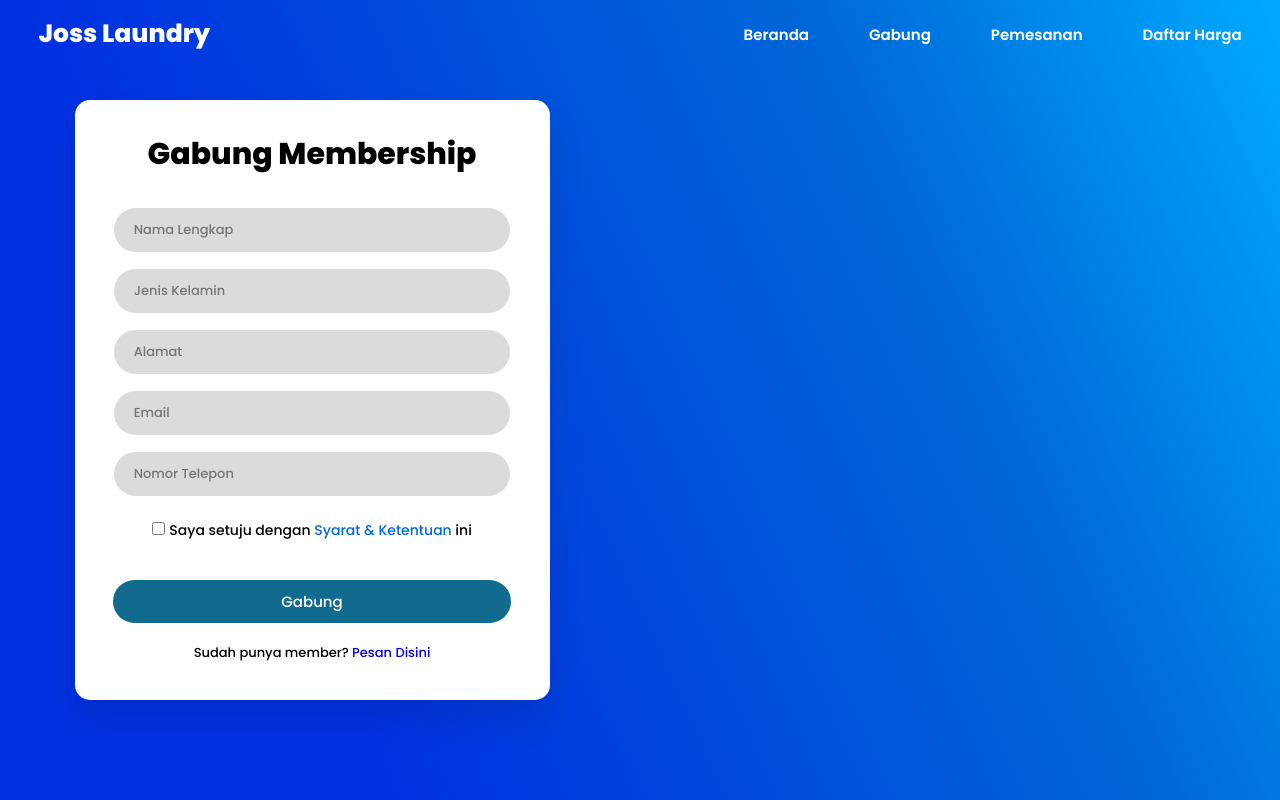
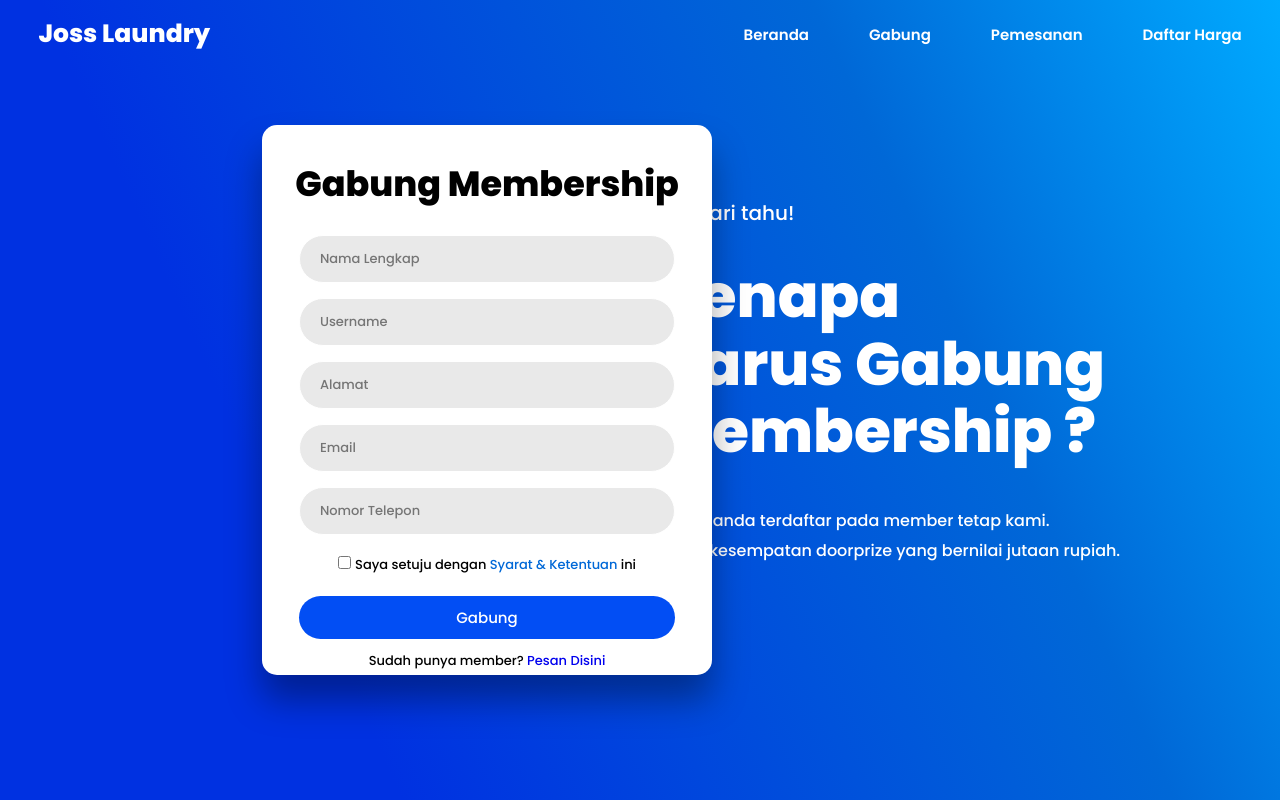
Before and after one commit to AnaseraCode/IDAP, a plain HTML site: page member.html in a window 1280 px wide. Drawn offline with nearby package versions, Linux system fonts and the light colour scheme.

Commit message:
Project IDAP

```diff
--- a/custom.css
+++ b/custom.css
@@ -73,7 +73,7 @@ section {
 .hero-text h1 {
     font-family: 'Poppins', sans-serif;
     font-size: 60px;
-    line-height: 1;
+    line-height: 1.125;
     color: white;
     margin-bottom: 15px;
 }
@@ -175,34 +175,36 @@ section {
 
 /* CSS : member.html */
 .wrapper {
-    width: 475px;
-    height: 600px;
+    position: relative;
+    left: 175px;
+    width: 450px;
+    height: 550px;
     padding: 2rem 1rem;
     margin: 100px auto;
     background-color: #ffffff;
     border-radius: 15px;
     text-align: center;
-    box-shadow: 0 20px 35px rgba(0, 0, 0, 0.1);
+    box-shadow: 0px 25px 35px rgba(0, 0, 0, 0.35);
 }
 .wrapper h1 {
-    font-size: 30px;
+    font-size: 35px;
     color: #000000;
-    margin-bottom: 30px;
+    margin-bottom: 25px;
 }
 .wrapper input {
     font-size: 13px;
     width: 90%;
     outline: none;
     border: 1px solid #ffffff;
-    padding: 12px 20px;
+    padding: 13px 20px;
     margin-bottom: 15px;
     border-radius: 25px;
-    background: #dbdbdb;
+    background: #e9e9e9;
 
 }
 .wrapper button {
     font-size: 15px;
-    margin-top: 30px;
+    margin-top: 12px;
     padding: 10px 0;
     border-radius: 25px;
     outline: none;
@@ -210,10 +212,10 @@ section {
     width: 90%;
     color: #ffffff;
     cursor: pointer;
-    background: rgb(17, 107, 143);
+    background: rgb(2, 78, 244);
 }
 .terms {
-    margin-top: 5px;
+    margin-top: 1px;
 }
 .terms input {
     margin-top: 3px;
@@ -222,20 +224,20 @@ section {
     cursor: pointer;
 }
 .terms label {
-    font-size: 14px;
+    font-size: 13px;
 }
 .terms a {
     color: #0068d7;
     text-decoration: none;
 }
 .wrapper button:hover {
-    background: rgb(17, 107, 143, 0.877);
+    background: #0068d78e;
 }
 .wrapper input:focus {
     border : 1px solid #ebebeb;
 }
 .member {
     font-size: 13px;
-    margin-top: 20px;
+    margin-top: 12px;
     color: #000000;
 }
--- a/member.html
+++ b/member.html
@@ -38,9 +38,9 @@
     <div class="hero">
         <div class="wrapper">
             <h1>Gabung Membership</h1>
-            <form action="#">
+            <form action="alrmember.html" method="POST">
                 <input type="text" placeholder="Nama Lengkap">
-                <input type="text" placeholder="Jenis Kelamin">
+                <input type="text" placeholder="Username">
                 <input type="text" placeholder="Alamat">
                 <input type="text" placeholder="Email">
                 <input type="text" placeholder="Nomor Telepon">
@@ -56,6 +56,12 @@
                 </a>
             </div>
         </div>
+
+        <div class="hero-text">
+            <h4>Yuk cari tahu!</h4>
+            <h1>Kenapa <br> Harus Gabung <br> Membership ?</h1><br>
+            <p>- Data anda terdaftar pada member tetap kami. <br> - Raih kesempatan doorprize yang bernilai jutaan rupiah.</p>
+        </div>
     </div>
 
     <!-- Custom JS Link -->
```
